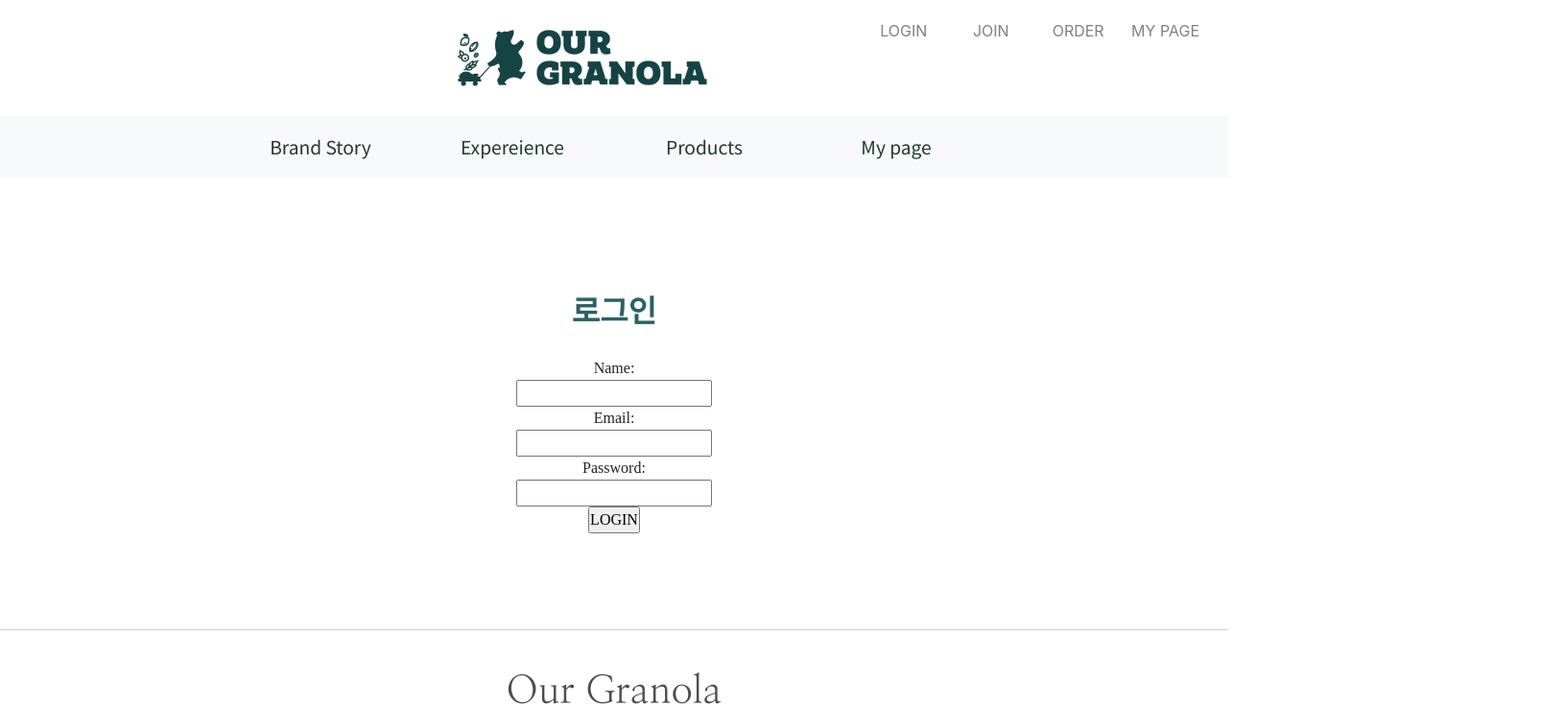
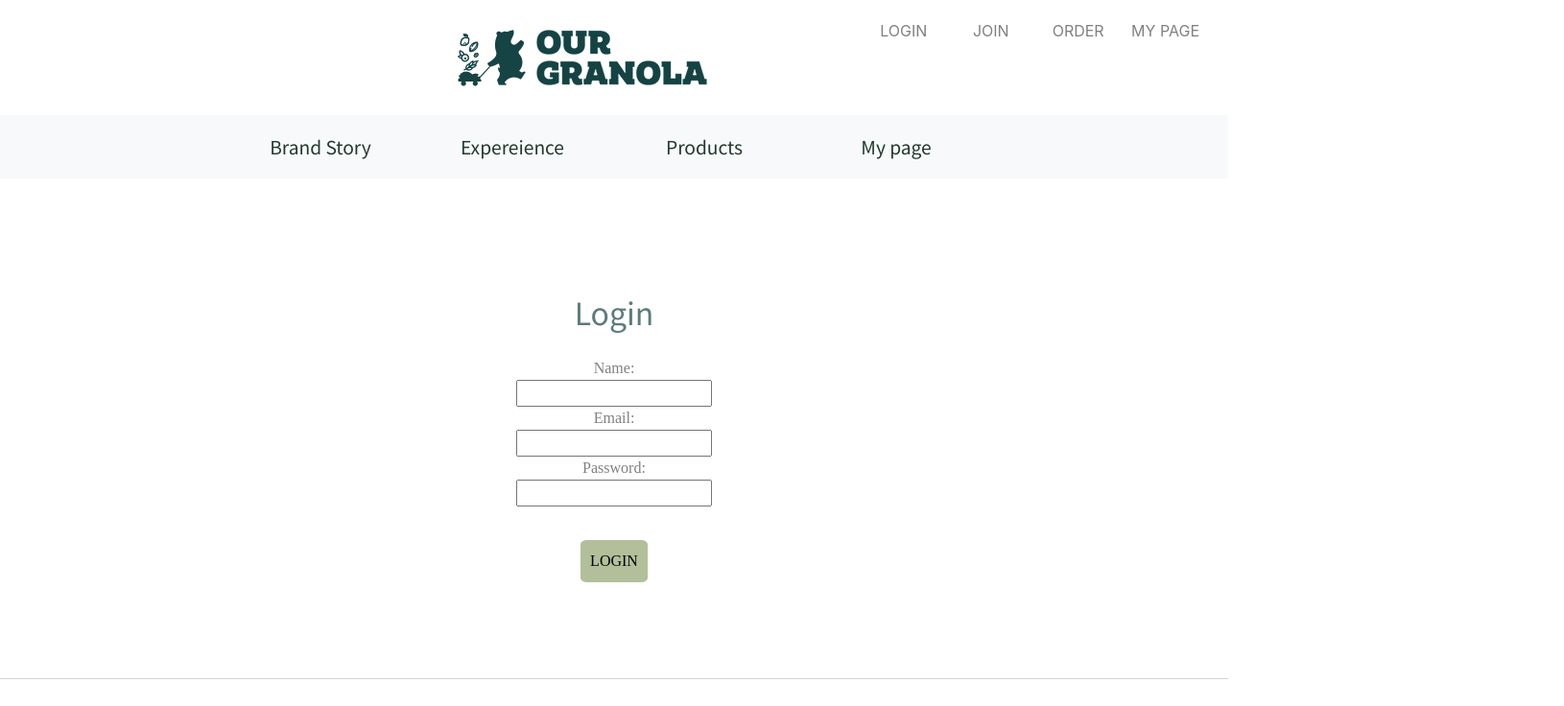
Before and after one commit to goniiii/project1, a React (Create React App) app: page /project1/mypage in a window 1280 px wide. Shown: the top 736 px of the page at 96% size, 1630 px wide, since content can reach past the window. Built offline with nearby package versions, Linux system fonts and the light colour scheme; a web font is replaced by a local one.

Commit message:
우측 여백 제거 overflow

```diff
--- a/src/App.css
+++ b/src/App.css
@@ -16,6 +16,12 @@ body,
 html,
 #root {
   height: 100%;
+  width: 100%;
+  overflow-x: hidden;
+}
+
+body {
+  width: 100%;
 }
 
 /* App ============================================================== */
@@ -41,14 +47,21 @@ html,
   height: 100vh;
 }
 
-.AppContent {
-  flex: 1;
-}
 .logo {
   width: 100%;
   margin: 30px 100px 30px 350px;
   /* display: block; */
 }
+
+@media screen and (max-width: 1029px) {
+  .App {
+    width: auto;
+  }
+  .logo img {
+    display: block;
+  }
+}
+
 .topMenu ul {
   float: right;
   /* margin:  */
@@ -135,7 +148,7 @@ html,
 /* 홈화면 영상 글씨 위치 조절 */
 
 .videoText h1 {
-  margin-top: -200px;
+  margin-top: -100px;
   text-align: center;
   font-size: 200px;
   color: #ffffff;
@@ -512,7 +525,8 @@ ul {
   max-width: 602px;
   border: 1px solid #ececec;
   margin-top: 150px;
-  /* margin-left: 300px; */
+  margin-left: 300px;
+  margin-bottom: 100px;
   animation: fadein 2s;
 }
 @keyframes fadein {
@@ -684,6 +698,36 @@ td {
   color: rgb(43, 97, 100);
   font-weight: bold;
   padding: 20px;
+}
+
+.LoginButton input {
+  border: none;
+  padding: 10px;
+  margin-top: 35px;
+  background-color: rgb(159, 176, 129, 0.8);
+  border-radius: 10%;
+}
+.Login button {
+  border: none;
+  padding: 10px;
+  margin-top: 35px;
+  background-color: rgba(91, 157, 155, 0.8);
+  border-radius: 10%;
+}
+.Login h2 {
+  padding: 20px;
+  font-family: "Montserrat", "Noto Sans KR", "Malgun Gothic", "맑은 고딕", Dotum,
+    "돋움", "AppleGothic", "Apple SD Gothic Neo", sans-serif;
+  color: rgba(51, 91, 90, 0.8);
+  font-weight: 500;
+}
+
+.Login span {
+  margin-left: 20px;
+}
+
+.form-group {
+  color: gray;
 }
 
 /*==========================================================*/
--- a/src/components/LoginForm.js
+++ b/src/components/LoginForm.js
@@ -12,7 +12,7 @@ function LoginForm({ Login, error }) {
   return (
     <form onSubmit={submitHandler}>
       <div className="form-inner">
-        <h2>로그인</h2>
+        <h2>Login</h2>
         {/*ERROR! */}
         {error != "" ? <div className="error">{error}</div> : ""}
         <div className="form-group">
@@ -51,7 +51,9 @@ function LoginForm({ Login, error }) {
             value={details.password}
           ></input>
         </div>
-        <input type="submit" value="LOGIN"></input>
+        <div className="LoginButton">
+          <input type="submit" value="LOGIN"></input>
+        </div>
       </div>
     </form>
   );
--- a/src/components/itemDetail.js
+++ b/src/components/itemDetail.js
@@ -63,6 +63,10 @@ function ItemDetail() {
                 <Button variant="light" style={{ width: "30px" }}>
                   down
                 </Button>
+              </li>
+              <li>
+                <span style={{ marginTop: "30px" }}>결제금액</span>
+                <sapn>원</sapn>
               </li>
             </ul>
           </div>
--- a/src/components/login.js
+++ b/src/components/login.js
@@ -49,7 +49,7 @@ function Login() {
       {user.email != "" ? (
         <div>
           <h2>
-            환영합니다! <span>{user.name}</span> 님!
+            환영합니다 !<span>{user.name}</span> 님
           </h2>
           <button onClick={Logout}>Logout</button>
         </div>
```
